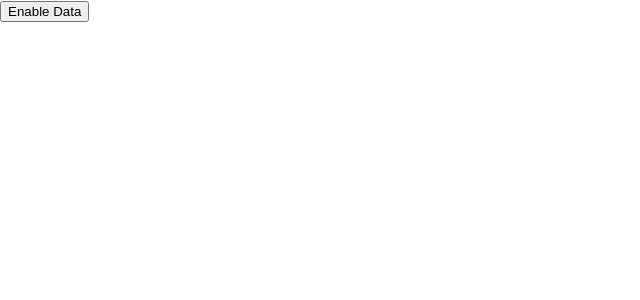
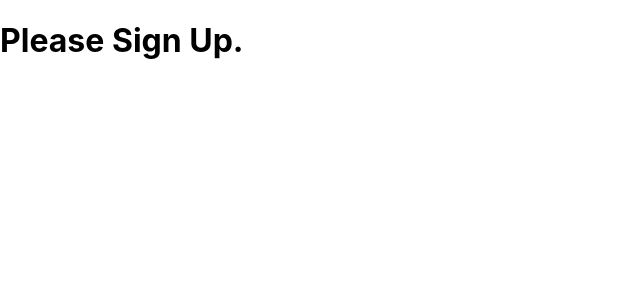
Before and after one commit to AshwarthReddy/react-app, a React (Create React App) app: page / in a window 1280 px wide. Shown: the top 300 px of the page, without its empty margins (0-640 px from the left). Built offline with nearby package versions, Linux system fonts and the light colour scheme.

Commit message:
Functional component conditional rendering added.

```diff
--- a/src/components/ConditionalRendering.js
+++ /dev/null
@@ -1,28 +0,0 @@
-import React from "react";
-class ConditionalRendering extends React.Component{
-
-    constructor() {
-        super();
-        this.state = {
-           isEnabled : false
-        };
-    }
-
-    checkDataIsRendered = () => {
-        this.setState({
-            isEnabled : true
-        });
-    }
-
-    render(){
-        return(
-            <button onClick={this.checkDataIsRendered}>Enable Data</button>
-
-
-        );
-    }
-
-
-
-}
-export default ConditionalRendering;
--- /dev/null
+++ b/src/components/Greeting.js
@@ -0,0 +1,17 @@
+import React from 'react';
+import { UserGreeting } from './UserGreeting';
+import { GuestGreeting } from './GuestGreeting';
+
+
+function Greeting(props){
+
+    const isLoggedIn = props.isLoggedIn;
+        if(isLoggedIn){
+        return <UserGreeting />;
+    }else{
+            console.log("this", props);
+       return  <GuestGreeting />;
+    }
+}
+
+export default Greeting;
--- a/src/components/GuestGreeting.js
+++ b/src/components/GuestGreeting.js
@@ -0,0 +1,2 @@
+import React from 'react';
+export const GuestGreeting = () => <h1>Please Sign Up.</h1>;
--- a/src/components/UserGreeting.js
+++ b/src/components/UserGreeting.js
@@ -1,3 +1,3 @@
-export function UserGreeting(props){
-    return <h1>Welcome back</h1>
-}
+import React from 'react';
+
+export const UserGreeting = () => <h1>Welcome back</h1>
--- a/src/index.js
+++ b/src/index.js
@@ -3,12 +3,12 @@ import ReactDOM from 'react-dom';
 import './index.css';
 import App from './App';
 import reportWebVitals from './reportWebVitals';
-import ConditionalRendering from "./components/ConditionalRendering";
+import  Greeting  from './components/Greeting';
 
 ReactDOM.render(
   <React.StrictMode>
     {/*<App />*/}
-      <ConditionalRendering />
+    <Greeting isLoggedIn = {false} />
   </React.StrictMode>,
   document.getElementById('root')
 );
```
Also changed, not shown: 1 other file (tests, documents, lock files or other folders).
